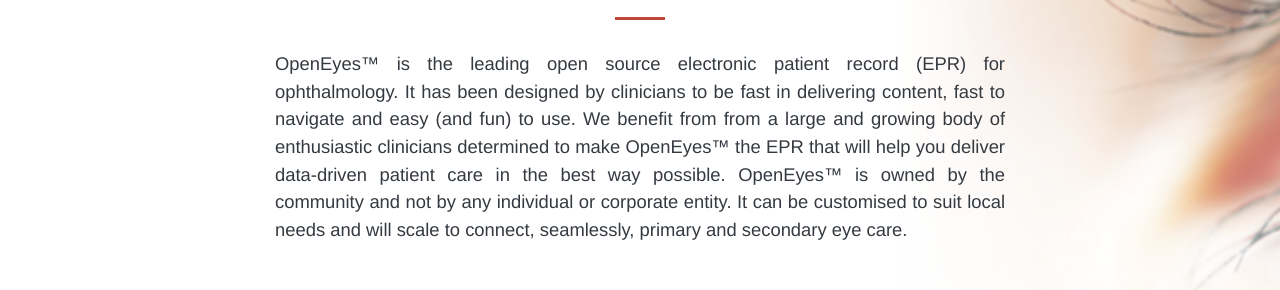
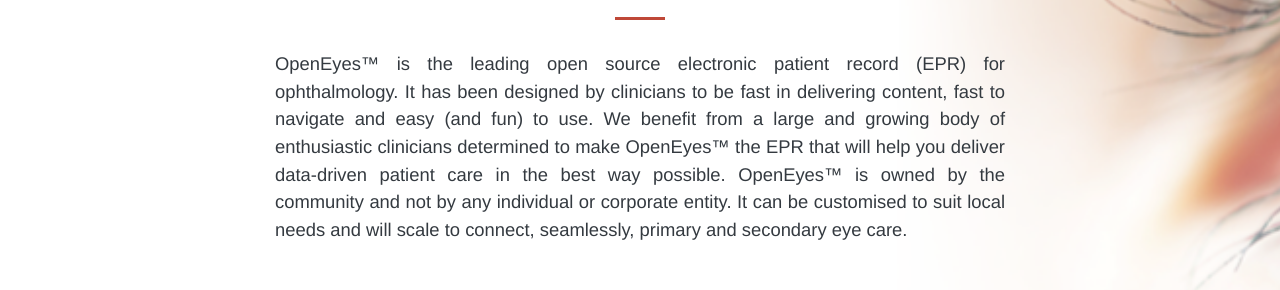
Before and after one commit to openeyes/openeyes.github.io, a Jekyll site: the page built from index.html, in a window 1280 px wide and 900 px high. Shown: the part 321-611 px from the top of the window. Built offline with Jekyll 4.4.1, drawn with Linux system fonts in a browser that asks for light colours; nearby versions of some CDN libraries; some web fonts are replaced.

Commit message:
update/minor

```diff
--- a/index.html
+++ b/index.html
@@ -14,7 +14,7 @@
             <hr>
           </div>
           <div class="col-lg-8 mx-auto text-justify">
-            <p class="text-faded text-dark mb-5" >OpenEyes™ is the leading open source electronic patient record (EPR) for ophthalmology. It has been designed by clinicians to be fast in delivering content, fast to navigate and easy (and fun) to use. We benefit from from a large and growing body of enthusiastic clinicians determined to make OpenEyes™ the EPR that will help you deliver data-driven patient care in the best way possible. OpenEyes™ is owned by the community and not by any individual or corporate entity. It can be customised to suit local needs and will scale to connect, seamlessly, primary and secondary eye care.</p>
+            <p class="text-faded text-dark mb-5" >OpenEyes™ is the leading open source electronic patient record (EPR) for ophthalmology. It has been designed by clinicians to be fast in delivering content, fast to navigate and easy (and fun) to use. We benefit from a large and growing body of enthusiastic clinicians determined to make OpenEyes™ the EPR that will help you deliver data-driven patient care in the best way possible. OpenEyes™ is owned by the community and not by any individual or corporate entity. It can be customised to suit local needs and will scale to connect, seamlessly, primary and secondary eye care.</p>
 
             <center><a class="btn btn-primary btn-xl js-scroll-trigger" href="#about">Find Out More</a></center>
           </div>
```
